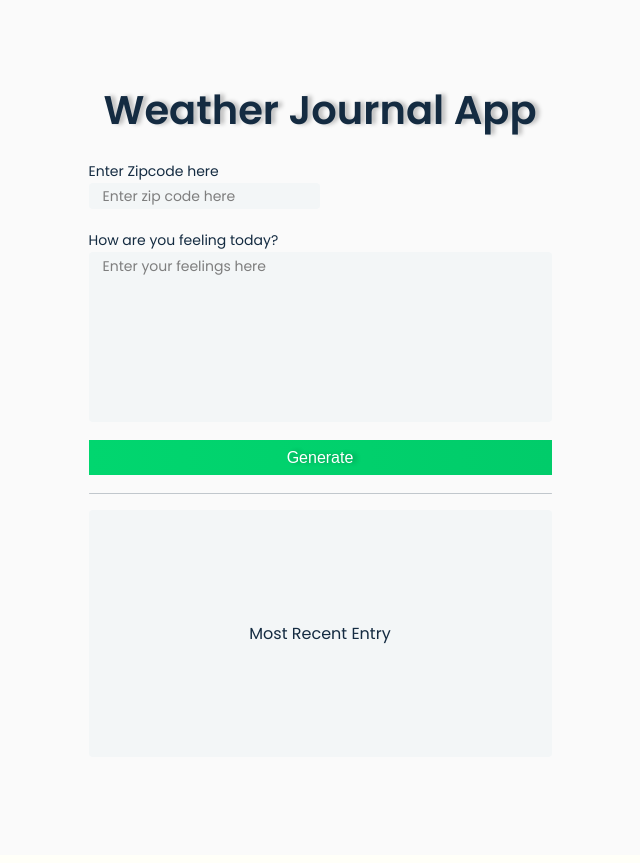
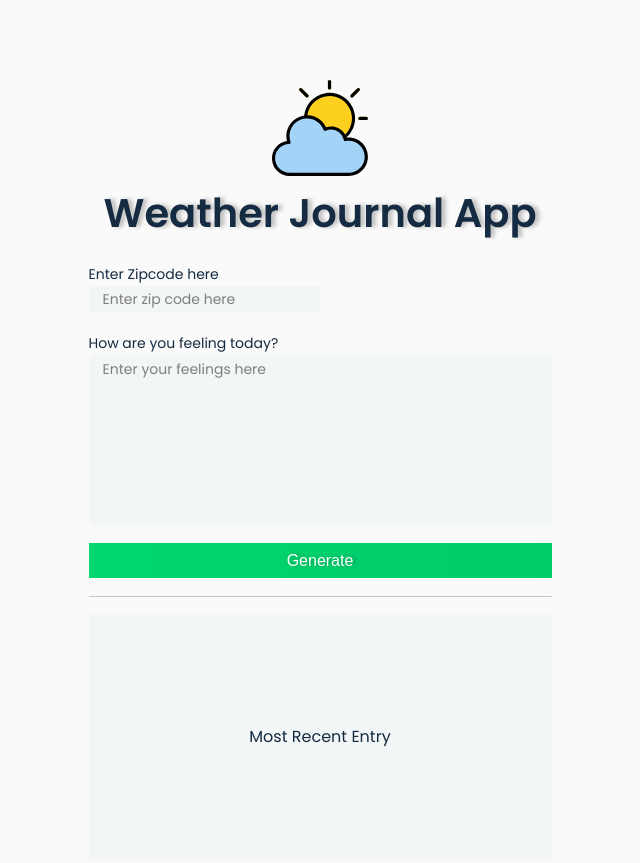
Before and after one commit to khaledMuhammad-dev/udacity-weather-journal-app, a website: page website/index.html in a window 1280 px wide. Shown: the whole page, without its empty margins (320-960 px from the left). Drawn offline with Linux system fonts and the light colour scheme; a web font is replaced by a local one.

Commit message:
html/style: add weather icon

```diff
--- a/website/index.html
+++ b/website/index.html
@@ -11,6 +11,9 @@
 <div id = "app">
   <div class="container">
 
+    <div class="icon__wrapper">
+      <img class = "icon" src = "assets/icons/cloud.svg" >
+    </div>
     <h1 class ="holder headline">
       Weather Journal App
     </h1>
--- a/website/style.css
+++ b/website/style.css
@@ -55,6 +55,27 @@ body{
     margin: 1rem 0;
 }
 /* end general */
+.icon {
+    width: 60px;
+}
+
+@media only screen and (min-width: 576px) {
+    .icon {
+        width: 80px;
+    }
+}
+
+@media only screen and (min-width: 786px) {
+    .icon {
+        width: 96px;
+    }
+}
+
+.icon__wrapper {
+    text-align: center;
+
+}
+
 
 #app{
     min-height:100vh;
```
